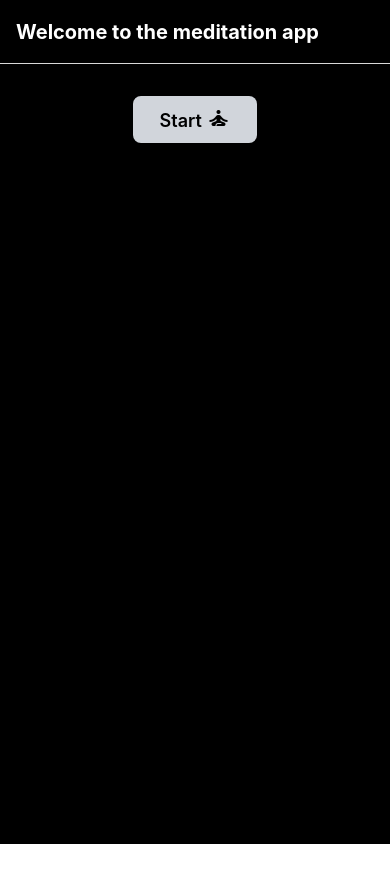
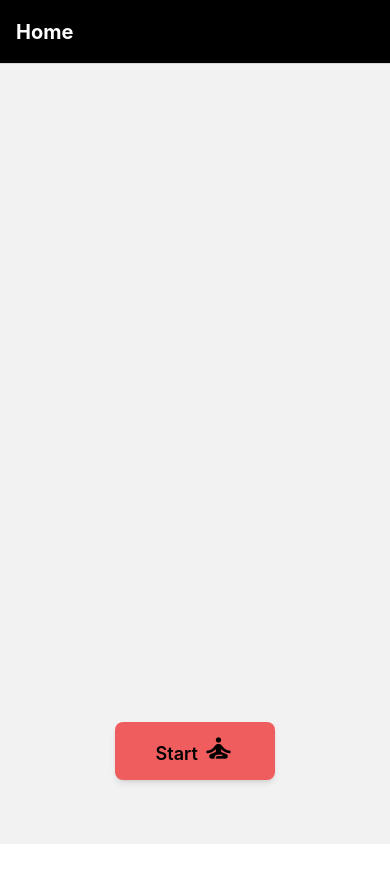
Before and after one commit to sammacfarlane23/react-native-meditation-app, a React Native app: screen /Home in a window 390 px wide. Shown: the top 882 px of the page. After the commit the page ends 844 px from the top, so only its background shows below. Built offline with nearby package versions, Linux system fonts and the light colour scheme.

Commit message:
feature: Styling improvements

```diff
--- a/App.tsx
+++ b/App.tsx
@@ -1,11 +1,16 @@
 import { NavigationContainer } from "@react-navigation/native";
 import { createNativeStackNavigator } from "@react-navigation/native-stack";
+import { NativeWindStyleSheet } from "nativewind";
 
 import HomeScreen from "./Screens/HomeScreen";
 import TimerScreen from "./Screens/TimerScreen";
 import FinishScreen from "./Screens/FinishScreen";
 import { Entry, EntryContextProvider } from "./context/entryContext";
 import EditScreen from "./Screens/EditScreen";
+
+NativeWindStyleSheet.setOutput({
+  default: "native",
+});
 
 export type RootStackParamList = {
   Home: undefined;
@@ -35,9 +40,6 @@ function App() {
           <Stack.Screen
             name="Home"
             component={HomeScreen}
-            options={{
-              title: "Welcome to the meditation app",
-            }}
           />
           <Stack.Screen name="Timer" component={TimerScreen} />
           <Stack.Screen name="Finish" component={FinishScreen} />
--- a/Screens/EditScreen.tsx
+++ b/Screens/EditScreen.tsx
@@ -36,6 +36,7 @@ const EditScreen = ({ navigation, route }: Props) => {
           value={entryText}
           placeholder="How did this session make you feel?"
         />
+        {/* @TODO - Carry on with themeing, look at tailwind.config.js */}
         <View className="w-1/2 my-2">
           <Button
             onPress={() => {
--- a/Screens/FinishScreen.tsx
+++ b/Screens/FinishScreen.tsx
@@ -27,6 +27,7 @@ const TimerScreen = ({ navigation, route }: Props) => {
   return (
     <View className="flex-1 items-center justify-between bg-black p-5">
       <View className="items-center">
+        {/* @TODO - Create a reusable form for here and EditScreen */}
         <Text className="text-white my-4 self-start text-4xl font-semibold">
           {parseDate(date)}{" "}
         </Text>
--- a/Screens/HomeScreen.tsx
+++ b/Screens/HomeScreen.tsx
@@ -14,16 +14,22 @@ const HomeScreen = ({ navigation }: Props) => {
   const { entries, clearEntries } = useEntries();
 
   return (
-    <View className="flex-1 items-center justify-start bg-black px-2 pt-8">
-      <View className="w-1/3">
+    <View className="flex-1 h-full items-center justify-start bg-black px-2 pt-8">
+      <EntryList
+        entries={entries.sort((a, b) =>
+          dayjs(a.date).isAfter(dayjs(b.date)) ? -1 : 1
+        )}
+      />
+      <View className="absolute bottom-16" style={{width: 160}}>
         <Button
-          className="mb-4 rounded-3xl"
+          className="rounded-full w-full h-full flex items-center justify-center py-3 bg-red"
+          textClassName="text-3xl"
           onPress={() => {
             navigation.navigate("Timer");
           }}
         >
           Start{" "}
-          <MaterialCommunityIcons name="meditation" size={24} color="black" />
+          <MaterialCommunityIcons name="meditation" size={32} color="black" />
         </Button>
       </View>
 
@@ -35,12 +41,6 @@ const HomeScreen = ({ navigation }: Props) => {
       >
         Clear all entries
       </Button> */}
-
-      <EntryList
-        entries={entries.sort((a, b) =>
-          dayjs(a.date).isAfter(dayjs(b.date)) ? -1 : 1
-        )}
-      />
     </View>
   );
 };
--- a/components/Button/index.tsx
+++ b/components/Button/index.tsx
@@ -6,9 +6,16 @@ type Props = {
   children: React.ReactNode;
   onPress: () => void;
   className?: string;
+  textClassName?: string;
 };
 
-const Button = ({ children, onPress, className, ...rest }: Props) => {
+const Button = ({
+  children,
+  onPress,
+  className,
+  textClassName,
+  ...rest
+}: Props) => {
   return (
     <TouchableOpacity
       className={classnames(
@@ -18,7 +25,9 @@ const Button = ({ children, onPress, className, ...rest }: Props) => {
       {...{ onPress }}
       {...rest}
     >
-      <Text className="text-lg text-center font-semibold">{children}</Text>
+      <Text className={`text-lg text-center font-semibold ${textClassName}`}>
+        {children}
+      </Text>
     </TouchableOpacity>
   );
 };
--- a/components/EntryCard/index.tsx
+++ b/components/EntryCard/index.tsx
@@ -14,14 +14,14 @@ const Card = ({ date, text, duration, id }: Entry) => {
       onPress={() => navigate("Edit", { entry: { date, text, duration, id } })}
       className="m-4 max-w-full p-6 bg-gray-900 border rounded-lg shadow-md"
     >
-      <Text className="text-3xl font-bold tracking-tight text-white dark:text-white">
+      <Text className="text-3xl font-bold tracking-tight text-off-white">
         {parseDate(date)}
       </Text>
 
-      <Duration duration={duration} iconColor="#BDBDBD" className="text-gray-400 text-sm" />
+      <Duration duration={duration} iconColor="#0F7173" className="text-sm text-off-white" />
 
       {text && (
-        <Text className="font-normal text-md mb-2 mt-6 text-gray-400">
+        <Text className="font-normal text-md mb-2 mt-6 text-french-gray">
           {text}
         </Text>
       )}
--- a/components/EntryList/index.tsx
+++ b/components/EntryList/index.tsx
@@ -5,8 +5,9 @@ import EntryCard from "../EntryCard";
 
 const EntryList = ({ entries }: Entry[]) => {
   return (
-    <View className="pb-20 w-full h-full">
+    <View className="w-full h-full">
       <FlatList
+        contentContainerStyle={{ paddingBottom: 100 }}
         data={entries}
         renderItem={({ item }) => <EntryCard {...item} />}
         keyExtractor={(item) => item.id}
--- a/tailwind.config.js
+++ b/tailwind.config.js
@@ -4,8 +4,15 @@ module.exports = {
     "./App.{js,jsx,ts,tsx}",
     "./Screens/**/*.{js,jsx,ts,tsx}",
     "./components/**/*.{js,jsx,ts,tsx}",
+    // Need it to work with react-native-web
   ],
   theme: {
+    colors: {
+      green: "#0F7173",
+      "off-white": "#E7ECEF",
+      red: "#F05D5E",
+      "french-gray": "#D3CDD7",
+    },
     extend: {},
   },
   plugins: [],
```
